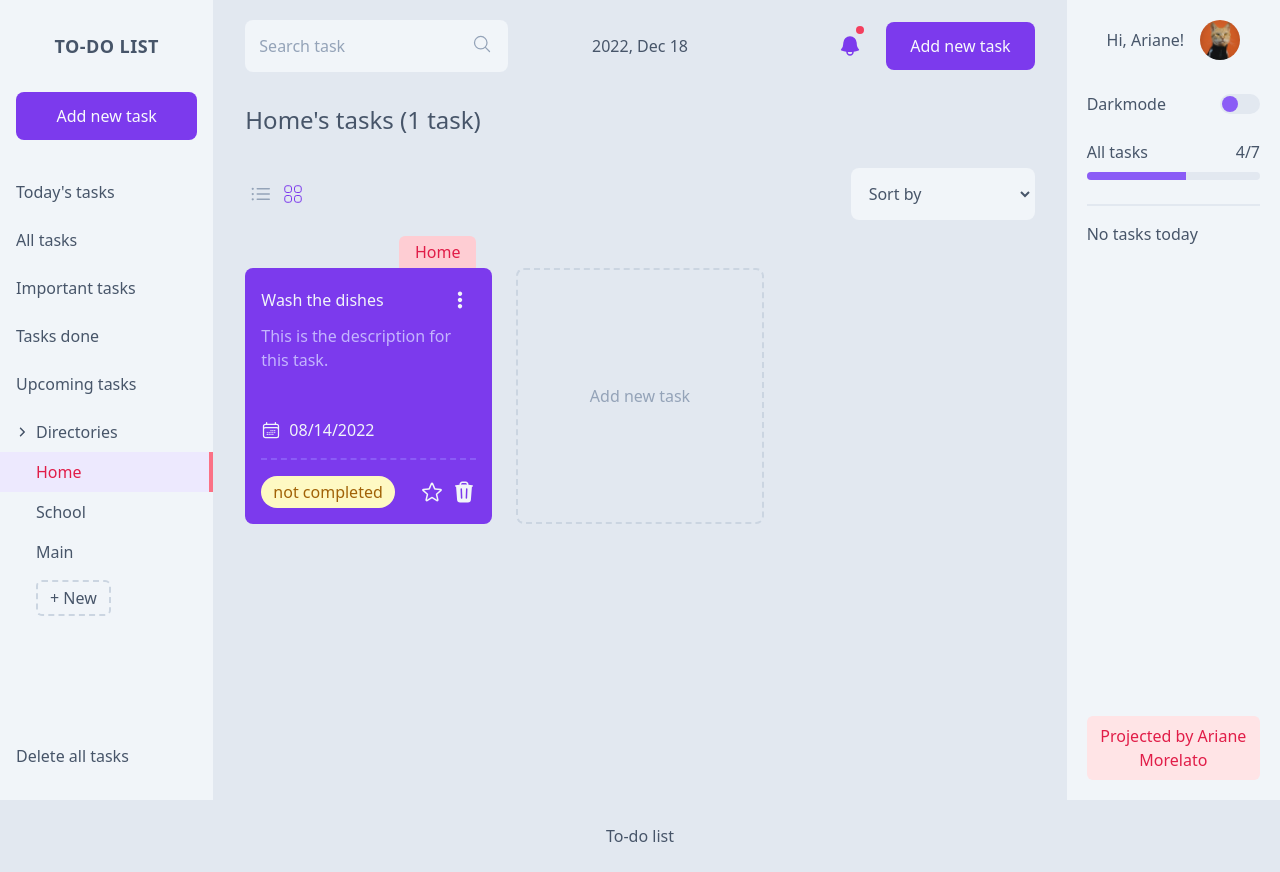
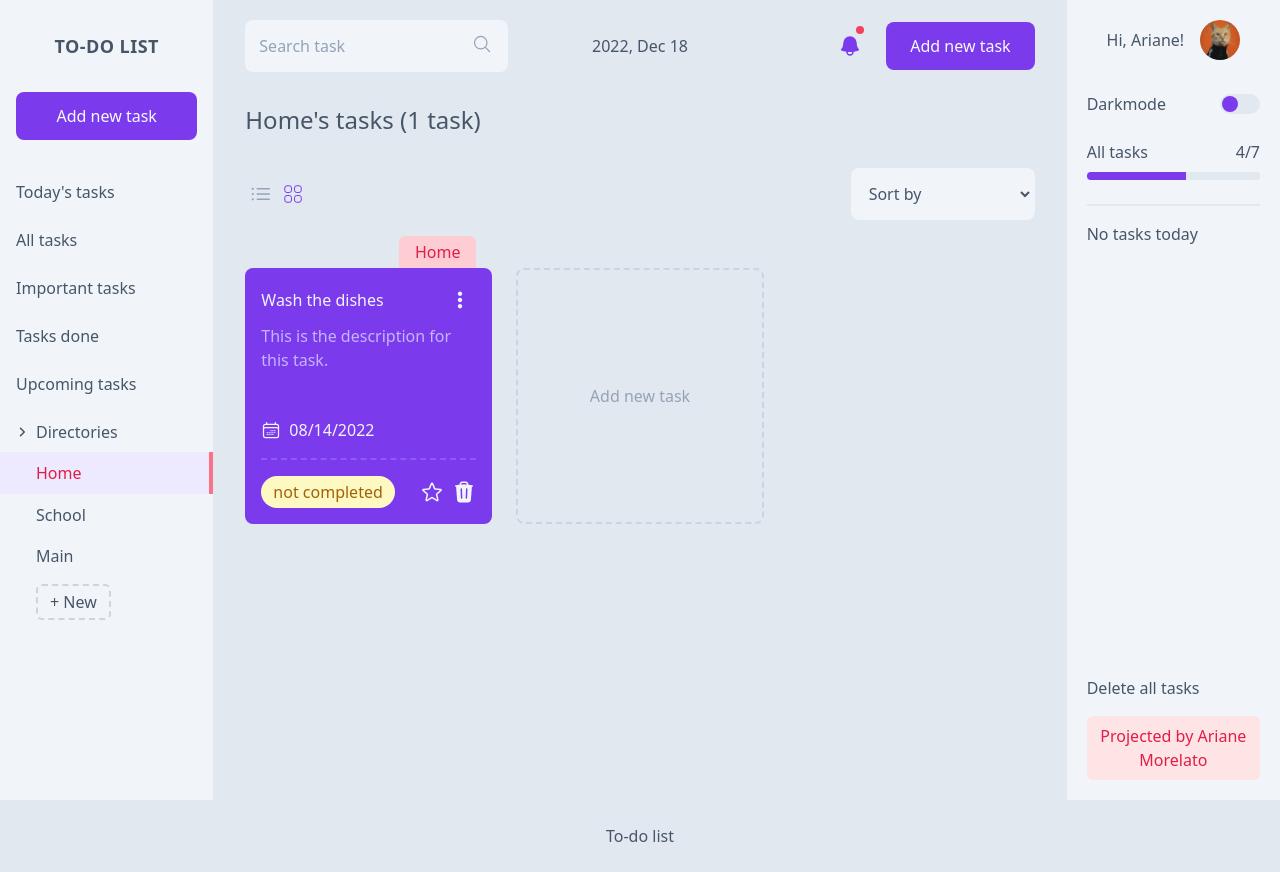
Before and after one commit to aridsm/tasks-app, a React (Create React App) app: page /Home in a window 1280 px wide. Built offline with nearby package versions, Linux system fonts and the light colour scheme.

Commit message:
added fn to edit dir name

```diff
--- a/src/components/AccountData.tsx
+++ b/src/components/AccountData.tsx
@@ -1,8 +1,10 @@
-import React from "react";
+import React, { useState } from "react";
 import avatar1 from "../assets/avatar-1.jpg";
-import { useAppSelector } from "../store/hooks";
+import { useAppDispatch, useAppSelector } from "../store/hooks";
+import { tasksActions } from "../store/Tasks.store";
 import useCompletedTasks from "./hooks/useCompletedTasks";
 import useTodayTasks from "./hooks/useTodayTasks";
+import ModalConfirm from "./Utilities/ModalConfirm";
 
 const AccountData: React.FC = () => {
   const todaysTasks = useTodayTasks();
@@ -22,7 +24,24 @@ const AccountData: React.FC = () => {
   const percentageAllTasks = (allTasksDone.length * 100) / tasks.length;
 
   const todaysTasksToShow = todaysTasks.slice(0, 3);
+
+  const dispatch = useAppDispatch();
+
+  const [showModal, setIsModalShown] = useState<boolean>(false);
+
+  const deleteAllTasksHandler = () => {
+    dispatch(tasksActions.deleteAllTasks());
+  };
+
   return (
+    <>
+      {showModal && (
+        <ModalConfirm
+          onClose={() => setIsModalShown(false)}
+          text="All the tasks will be deleted permanently."
+          onConfirm={deleteAllTasksHandler}
+        />
+      )}
       <section className="p-5 bg-slate-100 flex flex-col w-2/12 fixed top-0 right-0 h-screen dark:bg-slate-800/[.5]">
         <span className="flex items-center mx-auto">
           <span className="font-medium">Hi, Ariane!</span>
@@ -35,7 +54,7 @@ const AccountData: React.FC = () => {
         >
           <span className="dark:text-slate-200">Darkmode</span>
           <div className="w-10 h-5 bg-slate-200 rounded-full px-0.5 dark:bg-slate-700 relative flex items-center dark:justify-end">
-          <div className="w-4 h-4 rounded-full bg-violet-500 absolute"></div>
+            <div className="w-4 h-4 rounded-full bg-violet-600 absolute"></div>
           </div>
         </button>
 
@@ -78,13 +97,21 @@ const AccountData: React.FC = () => {
           </div>
         )}
 
+        <button
+          className="mt-auto text-left pt-4"
+          onClick={() => setIsModalShown(true)}
+        >
+          Delete all tasks
+        </button>
+
         <a
           href="/"
-        className="mt-auto bg-rose-100 p-2 rounded-md text-rose-600 text-center transition hover:bg-rose-200 dark:bg-slate-800 dark:text-slate-200"
+          className="mt-4 bg-rose-100 p-2 rounded-md text-rose-600 text-center transition hover:bg-rose-200 dark:bg-slate-800 dark:text-slate-200"
         >
           Projected by Ariane Morelato
         </a>
       </section>
+    </>
   );
 };
 
--- a/src/components/Menu/Directories/ItemDirectory.tsx
+++ b/src/components/Menu/Directories/ItemDirectory.tsx
@@ -1,9 +1,11 @@
-import React, { useState } from "react";
+import React, { useEffect, useRef, useState } from "react";
 import { NavLink, useLocation } from "react-router-dom";
 import { useAppDispatch } from "../../../store/hooks";
 import { tasksActions } from "../../../store/Tasks.store";
 import { ReactComponent as Trash } from "../../../assets/trash.svg";
+import { ReactComponent as Edit } from "../../../assets/edit.svg";
 import ModalConfirm from "../../Utilities/ModalConfirm";
+import useVisibility from "../../hooks/useVisibility";
 
 const ItemDirectory: React.FC<{ dir: string; classActive: string }> = ({
   dir,
@@ -14,11 +16,40 @@ const ItemDirectory: React.FC<{ dir: string; classActive: string }> = ({
 
   const dispatch = useAppDispatch();
 
+  const refInputEditDir = useRef<HTMLInputElement>(null);
+  const refButtonEditDir = useRef<HTMLButtonElement>(null);
   const [modalIsShown, setModalIsShown] = useState<boolean>(false);
+  const [newDirName, setNewDirName] = useState<string>(dir);
 
   const deleteDirectoryHandler = () => {
     dispatch(tasksActions.deleteDirectory(dir));
   };
+
+  const editingDirNameHandler = () => {
+    showInputDir();
+  };
+
+  const confirmEditDirNameHandler = () => {
+    dispatch(
+      tasksActions.editDirectoryName({
+        previousDirName: dir,
+        newDirName: newDirName,
+      })
+    );
+  };
+
+  const { elementIsVisible: inputDirIsVisible, showElement: showInputDir } =
+    useVisibility(
+      [refInputEditDir.current!, refButtonEditDir.current!],
+      confirmEditDirNameHandler
+    );
+
+  useEffect(() => {
+    if (inputDirIsVisible) {
+      refInputEditDir.current!.focus();
+      setNewDirName(dir);
+    }
+  }, [dir, inputDirIsVisible]);
 
   return (
     <>
@@ -30,21 +61,37 @@ const ItemDirectory: React.FC<{ dir: string; classActive: string }> = ({
         />
       )}
       <li
-        className={`flex justify-between pr-4 itemDirectory ${
+        className={`flex items-center pr-4 pl-9 py-2 itemDirectory ${
           currentPath === "/" + dir ? classActive : ""
         }`}
       >
+        <input
+          type="text"
+          value={newDirName}
+          onChange={({ target }) => setNewDirName(target.value)}
+          className={`inputStyles w-28 ${
+            inputDirIsVisible ? "visible" : "hidden"
+          }`}
+          ref={refInputEditDir}
+        />
+        {!inputDirIsVisible && (
           <NavLink
             to={`/${dir}`}
-          className={`pr-4 pl-9 py-2 block hover:text-rose-600 dark:hover:text-slate-200 `}
+            className="hover:text-rose-600 dark:hover:text-slate-200"
           >
             {dir}
           </NavLink>
+        )}
 
         {dir !== "Main" && (
+          <div className="ml-auto buttonsDir">
+            <button onClick={editingDirNameHandler} ref={refButtonEditDir}>
+              <Edit className="w-5 h-5 mr-2" />
+            </button>
             <button onClick={() => setModalIsShown(true)}>
               <Trash className="w-5 h-5" />
             </button>
+          </div>
         )}
       </li>
     </>
--- a/src/components/Menu/Menu.tsx
+++ b/src/components/Menu/Menu.tsx
@@ -1,8 +1,5 @@
-import React, { useState } from "react";
-import { useAppDispatch } from "../../store/hooks";
-import { tasksActions } from "../../store/Tasks.store";
+import React from "react";
 import BtnAddTask from "../Utilities/BtnAddTask";
-import ModalConfirm from "../Utilities/ModalConfirm";
 import Directories from "./Directories/Directories";
 import NavLinks from "./NavLinks";
 
@@ -10,23 +7,8 @@ const classLinkActive =
   "text-rose-600 bg-violet-100 border-r-4 border-rose-400 dark:bg-slate-800 dark:text-slate-200 dark:border-slate-200";
 
 const Menu: React.FC = () => {
-  const dispatch = useAppDispatch();
-
-  const [showModal, setIsModalShown] = useState<boolean>(false);
-
-  const deleteAllTasksHandler = () => {
-    dispatch(tasksActions.deleteAllTasks());
-  };
-
   return (
     <>
-      {showModal && (
-        <ModalConfirm
-          onClose={() => setIsModalShown(false)}
-          text="All the tasks will be deleted permanently."
-          onConfirm={deleteAllTasksHandler}
-        />
-      )}
       <header className="bg-slate-100 flex flex-col h-screen w-2/12 fixed left-0 dark:bg-slate-800/[.5]">
         <h1 className="font-bold uppercase text-center mt-8 text-lg tracking-wide">
           To-do list
@@ -34,12 +16,6 @@ const Menu: React.FC = () => {
         <BtnAddTask className="my-8 mx-4" />
         <NavLinks classActive={classLinkActive} />
         <Directories classActive={classLinkActive} />
-        <button
-          className="mx-4 mt-auto mb-8 text-left pt-4"
-          onClick={() => setIsModalShown(true)}
-        >
-          Delete all tasks
-        </button>
       </header>
     </>
   );
--- a/src/components/Routes/Directory.tsx
+++ b/src/components/Routes/Directory.tsx
@@ -1,21 +1,27 @@
 import React, { useEffect, useState } from "react";
-import { useParams } from "react-router-dom";
+import { useNavigate, useParams } from "react-router-dom";
 import { Task } from "../../interfaces";
 import { useAppSelector } from "../../store/hooks";
 import LayoutRoutes from "../Utilities/LayoutRoutes";
 
 const Directory: React.FC = () => {
   const tasks = useAppSelector((state) => state.tasks.tasks);
+  const directories = useAppSelector((state) => state.tasks.directories);
   const params = useParams();
+  const navigate = useNavigate();
 
   const [tasksInCurrentDirectory, setTasksInCurrentDirectory] = useState<
     Task[]
   >([]);
 
   useEffect(() => {
+    const dirExists = directories.includes(params.dir);
+    if (!dirExists) {
+      navigate("/");
+    }
     const tasksFiltered = tasks.filter((task: Task) => task.dir === params.dir);
     setTasksInCurrentDirectory(tasksFiltered);
-  }, [params.dir, tasks]);
+  }, [directories, navigate, params.dir, tasks]);
 
   return (
     <LayoutRoutes
--- a/src/components/TasksSection/HeaderTasks.tsx
+++ b/src/components/TasksSection/HeaderTasks.tsx
@@ -48,7 +48,7 @@ const HeaderTasks: React.FC = () => {
             className={`relative ${classHasNotification}`}
             title="notifications"
           >
-            <IconBell className="fill-violet-600 w-6 h-6 dark:fill-violet-700" />
+            <IconBell className="fill-violet-600 w-6 h-6 dark:fill-violet-800" />
           </button>
         </Tooltip>
 
--- a/src/components/TasksSection/SearchField.tsx
+++ b/src/components/TasksSection/SearchField.tsx
@@ -28,6 +28,8 @@ const SearchField: React.FC = () => {
   const [searchInputValue, setSearchInputValue] = useState<string>("");
 
   const matchedTasks = useSearchQuery(searchInputValue);
+
+  const tasks = matchedTasks.slice(0, 4);
 
   const {
     elementIsVisible: listResultsVisible,
@@ -67,10 +69,10 @@ const SearchField: React.FC = () => {
       <Search className="absolute w-5 right-4 top-3.5 text-slate-400" />
       {listResultsVisible && (
         <div className="absolute bg-slate-100 rounded-md w-full top-14 p-3 dark:bg-slate-800 z-10">
-          {matchedTasks.length ? (
+          {tasks.length ? (
             <>
               <ul>
-                {matchedTasks.map((task) => (
+                {tasks.map((task) => (
                   <ItemSearch key={task.id} task={task} />
                 ))}
               </ul>
--- a/src/components/TasksSection/TasksSection.tsx
+++ b/src/components/TasksSection/TasksSection.tsx
@@ -1,5 +1,5 @@
 import React from "react";
-import { Route, Routes } from "react-router-dom";
+import { Navigate, Route, Routes } from "react-router-dom";
 import Directory from "../Routes/Directory";
 import DoneTasks from "../Routes/DoneTasks";
 import Home from "../Routes/Home";
@@ -26,6 +26,7 @@ const TasksSection: React.FC = () => {
         />
         <Route path="/results" element={<SearchResults />} />
         <Route path="/:dir" element={<Directory />} />
+        <Route path="*" element={<Navigate to="" />} />
       </Routes>
     </main>
   );
--- a/src/index.css
+++ b/src/index.css
@@ -54,12 +54,12 @@
     @apply bg-slate-200 w-full h-2 rounded-full overflow-hidden dark:bg-slate-700;
   }
   .barProgress > div {
-    @apply bg-violet-500 h-full;
+    @apply bg-violet-600 h-full;
   }
-  .itemDirectory > button {
+  .itemDirectory > .buttonsDir {
     @apply opacity-0 transition;
   }
-  .itemDirectory:hover > button {
+  .itemDirectory:hover > .buttonsDir {
     @apply opacity-100;
   }
 }
--- a/src/store/Tasks.store.tsx
+++ b/src/store/Tasks.store.tsx
@@ -112,11 +112,10 @@ const tasksSlice = createSlice({
       state.tasks = [];
     },
     createDirectory(state, action: PayloadAction<string>) {
-      const newDirectoryName: string = action.payload;
-      const directoryAlreadyExists =
-        state.directories.includes(newDirectoryName);
+      const newDirectory: string = action.payload;
+      const directoryAlreadyExists = state.directories.includes(newDirectory);
       if (directoryAlreadyExists) return;
-      state.directories = [newDirectoryName, ...state.directories];
+      state.directories = [newDirectory, ...state.directories];
     },
     deleteDirectory(state, action: PayloadAction<string>) {
       const dirName = action.payload;
@@ -124,6 +123,24 @@ const tasksSlice = createSlice({
       state.directories = state.directories.filter((dir) => dir !== dirName);
       state.tasks = state.tasks.filter((task) => task.dir !== dirName);
     },
+    editDirectoryName(
+      state,
+      action: PayloadAction<{ newDirName: string; previousDirName: string }>
+    ) {
+      const newDirName: string = action.payload.newDirName;
+      const previousDirName: string = action.payload.previousDirName;
+      const directoryAlreadyExists = state.directories.includes(newDirName);
+      if (directoryAlreadyExists) return;
+
+      const dirIndex = state.directories.indexOf(previousDirName);
+
+      state.directories[dirIndex] = newDirName;
+      state.tasks.forEach((task) => {
+        if (task.dir === previousDirName) {
+          task.dir = newDirName;
+        }
+      });
+    },
   },
 });
 
```
Also changed, not shown: src/assets/edit.svg (added). Lines whose indentation alone changed are shown as unchanged.
